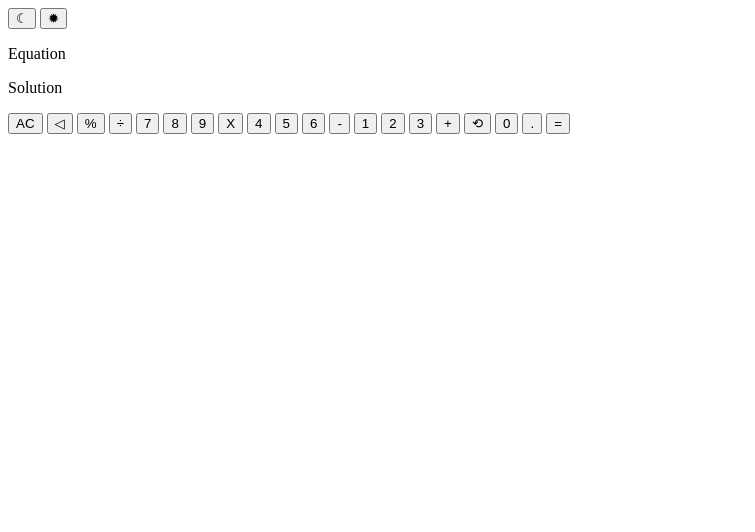
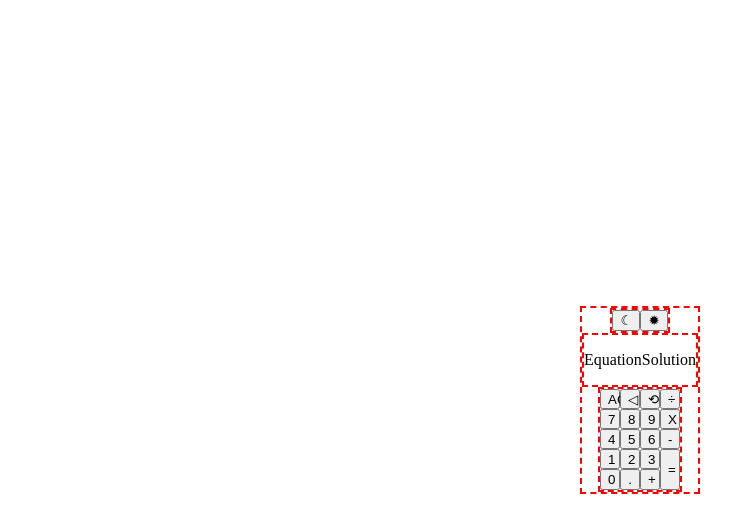
Before and after one commit to 11afd11/FirstCalc, a plain HTML site: page index.html in a window 1280 px wide. Shown: the whole page, without its empty margins (0-755 px from the left). Drawn offline with Linux system fonts and the light colour scheme.

Commit message:
Created the skeleton of the app

```diff
--- a/index.html
+++ b/index.html
@@ -18,26 +18,26 @@
             <p>Solution</p>
         </div>
         <div class="button-container">
-            <button type="button" class="inp">AC</button>
-            <button type="button" class="inp">◁</button>
-            <button type="button" class="inp">%</button>
-            <button type="button" class="inp">÷</button>
-            <button type="button" class="inp">7</button>
-            <button type="button" class="inp">8</button>
-            <button type="button" class="inp">9</button>
-            <button type="button" class="inp">X</button>
-            <button type="button" class="inp">4</button>
-            <button type="button" class="inp">5</button>
-            <button type="button" class="inp">6</button>
-            <button type="button" class="inp">-</button>
-            <button type="button" class="inp">1</button>
-            <button type="button" class="inp">2</button>
-            <button type="button" class="inp">3</button>
-            <button type="button" class="inp">+</button>
-            <button type="button" class="inp">⟲</button>
-            <button type="button" class="inp">0</button>
-            <button type="button" class="inp">.</button>
-            <button type="button" class="inp">=</button>
+            <button type="button" class="inp1">AC</button>
+            <button type="button" class="inp2">◁</button>
+            <button type="button" class="inp19">⟲</button>
+            <button type="button" class="inp3">÷</button>
+            <button type="button" class="inp4">7</button>
+            <button type="button" class="inp5">8</button>
+            <button type="button" class="inp6">9</button>
+            <button type="button" class="inp7">X</button>
+            <button type="button" class="inp8">4</button>
+            <button type="button" class="inp9">5</button>
+            <button type="button" class="inp10">6</button>
+            <button type="button" class="inp11">-</button>
+            <button type="button" class="inp12">1</button>
+            <button type="button" class="inp13">2</button>
+            <button type="button" class="inp14">3</button>
+            <button type="button" class="inp15">+</button>
+            <button type="button" class="inp16">0</button>
+            <button type="button" class="inp17">.</button>
+            <button type="button" class="inp18">=</button>
+
         </div>
     </div>
 </body>
--- a/style.css
+++ b/style.css
@@ -0,0 +1,49 @@
+*{
+   box-sizing: border-box;
+}
+
+.container {
+    border: red dashed 2px;
+    display: flex;
+    justify-content: center;
+    align-items: center;
+    flex-direction: column;
+    position: absolute;
+    top:50%;
+    left:50%;
+    transform:translate(-50%,-50%);
+}
+
+.modes{
+    display:flex;
+    border: red dashed 2px;
+    justify-content: center;
+    align-items: center;
+}
+
+.panel{
+    display:flex;
+    border: red dashed 2px;
+    justify-content: center;
+    align-items: center;
+
+
+}
+
+.button-container {
+    display:grid;
+    border: red dashed 2px;
+    grid-template-columns: 20px 20px 20px 20px;
+    grid-template-rows: 20px 20px 20px 20px;
+
+}
+
+.inp18{
+    grid-row: 4 / 6;
+    grid-column: 4 / 5;
+}
+
+.inp15{
+    grid-row: 5 / 6;
+    grid-column: 3 / 4;
+}
```
